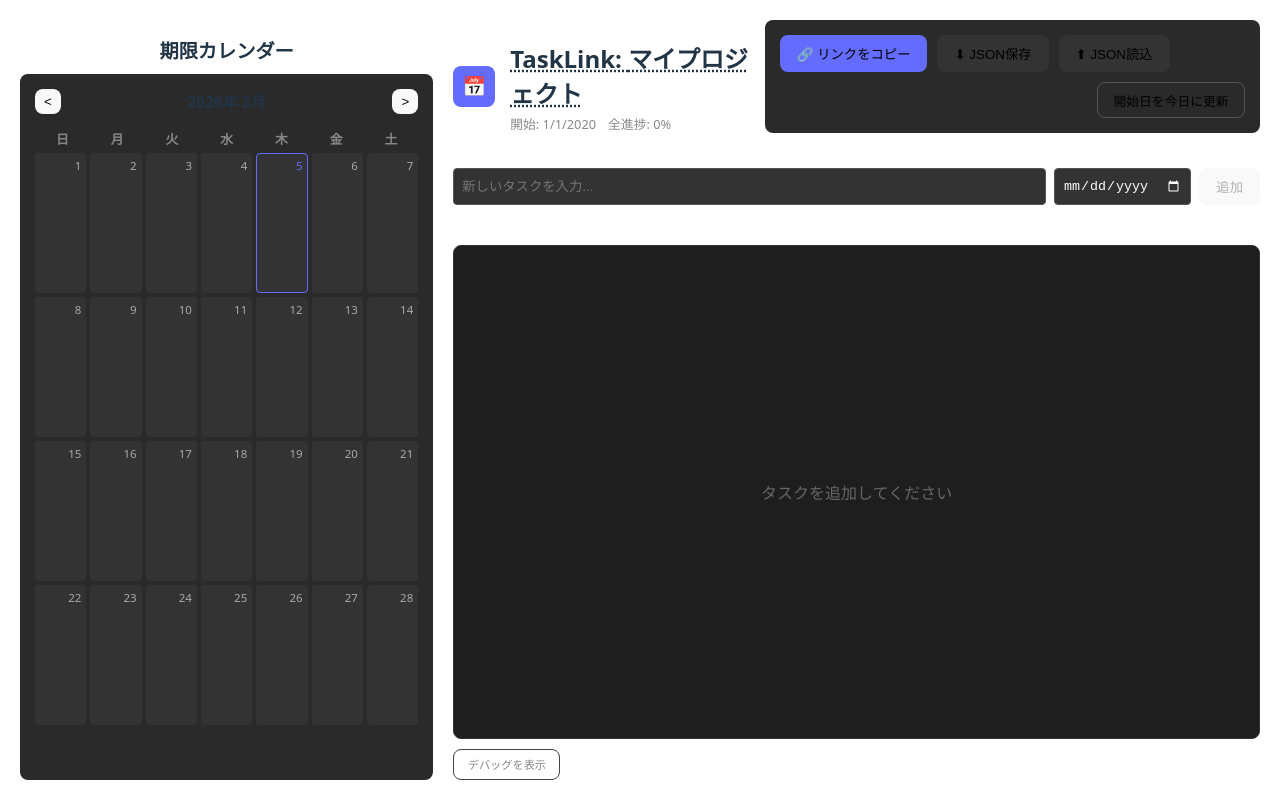
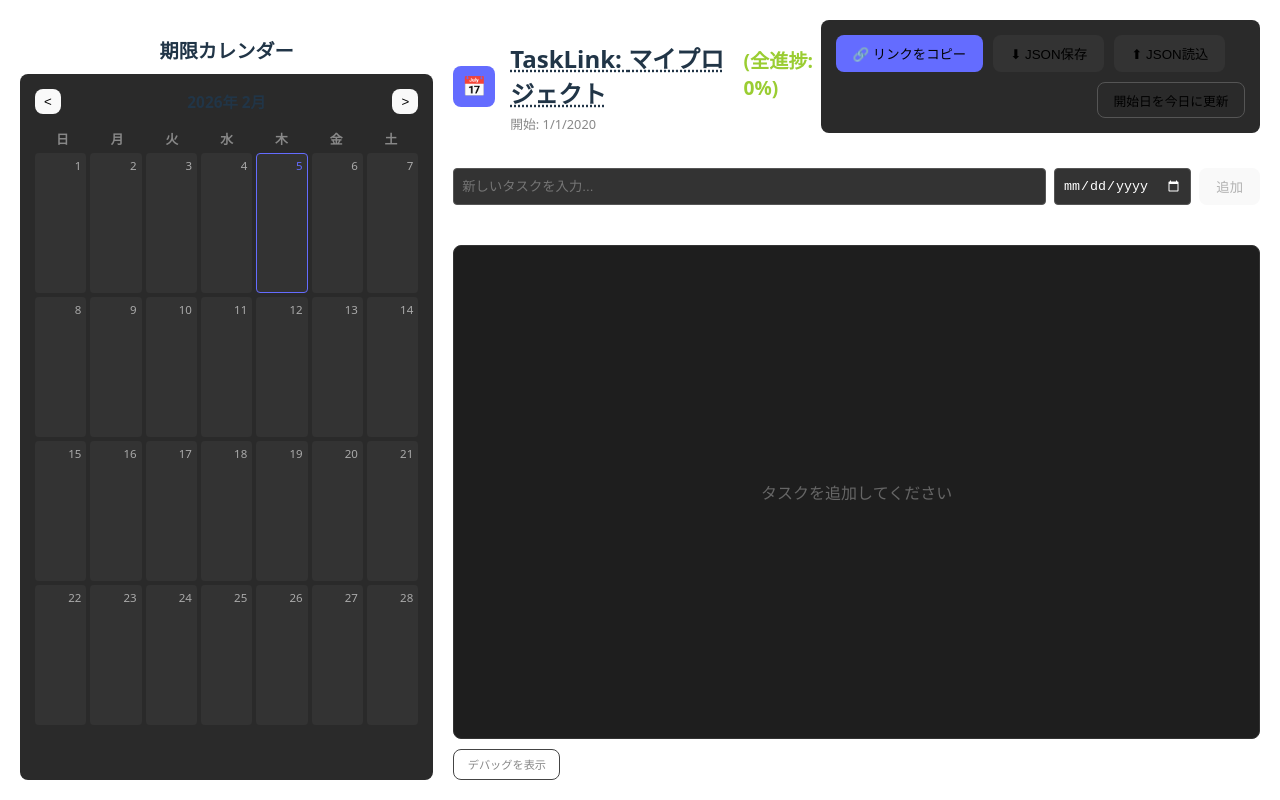
Before and after one commit to shingo29831/task-link-app, a React (Vite) app: page / in a window 1280 px wide. Built offline with nearby package versions, Linux system fonts and the light colour scheme.

Commit message:
進捗率の表示場所を移動。また、完了したタスクは期限カレンダーにて横線が入るように変更

```diff
--- a/src/App.tsx
+++ b/src/App.tsx
@@ -60,7 +60,7 @@ function App() {
   if (!data) return <div style={{ textAlign: 'center', padding: '50px' }}>Loading...</div>;
 
   // ここからは data が存在することが保証されている
-  const canEditProjectName = activeTasks.length === 0;
+  // 以前の canEditProjectName 変数は削除または使用しない
 
   const recalculate = (tasks: Task[]): Task[] => {
     const next = [...tasks];
@@ -176,7 +176,7 @@ function App() {
   };
 
   const calculateColumnWidth = (node: TaskNode, depth: number = 0): number => {
-    const BASE_WIDTH = 220;
+    const BASE_WIDTH = 240;
     const INDENT_WIDTH = 24;
     const CHAR_WIDTH_PX = 12;
 
@@ -255,30 +255,36 @@ function App() {
                   📅
                 </button>
                 <div>
+                    <div style={{ display: 'flex', alignItems: 'baseline', gap: '15px' }}>
                         <h1
                             style={{
                                 margin: 0,
                                 fontSize: '1.5em',
-                            cursor: canEditProjectName ? 'pointer' : 'default',
-                            textDecoration: canEditProjectName ? 'underline dotted' : 'none'
+                                cursor: 'pointer', // 常にポインターを表示
+                                textDecoration: 'underline dotted' // 常に下線を表示
                             }}
                             onClick={() => {
-                            if (!canEditProjectName) {
-                                alert('タスクが存在するため、プロジェクト名は変更できません。');
+                                // タスクが存在する場合の警告ロジックを追加
+                                if (activeTasks.length > 0) {
+                                    if (!confirm('プロジェクト名を変更した場合、変更後の同一プロジェクト名のみとマージできます。\n変更しますか？')) {
                                         return;
+                                    }
                                 }
                                 const newName = prompt('プロジェクト名を変更しますか？', data.projectName);
                                 if (newName && newName.trim()) {
                                     setData({ ...data, projectName: newName, lastSynced: Date.now() });
                                 }
                             }}
-                        title={canEditProjectName ? "クリックしてプロジェクト名を変更" : "タスクがあるため変更不可"}
+                            title="クリックしてプロジェクト名を変更"
                         >
                             TaskLink: {data.projectName}
                         </h1>
+                        <span style={{ color: 'yellowgreen', fontSize: '1.2em', fontWeight: 'bold' }}>
+                            (全進捗: {projectProgress}%)
+                        </span>
+                    </div>
                     <div style={{ display: 'flex', gap: '12px', marginTop: '4px' }}>
                       <span style={{ color: '#888', fontSize: '0.8em' }}>開始: {new Date(data.projectStartDate).toLocaleDateString()}</span>
-                      <span style={{ color: '#888', fontSize: '0.8em' }}>全進捗: {projectProgress}%</span>
                     </div>
                 </div>
             </div>
--- a/src/components/TaskCalendar.tsx
+++ b/src/components/TaskCalendar.tsx
@@ -73,9 +73,16 @@ export const TaskCalendar: React.FC<Props> = ({ projectStartDate, tasks }) => {
                             {/* 表示件数を制限 */}
                             {dayTasks.slice(0, MAX_DISPLAY_TASKS).map(t => (
                                 <div key={t.id} style={{
-                                    fontSize: '0.9em', backgroundColor: t.status === 2 ? '#28a745' : t.status === 3 ? '#6f42c1' : '#007bff',
-                                    color: '#fff', borderRadius: '2px', padding: '1px 3px',
-                                    whiteSpace: 'nowrap', overflow: 'hidden', textOverflow: 'ellipsis'
+                                    fontSize: '0.9em',
+                                    backgroundColor: t.status === 2 ? '#28a745' : t.status === 3 ? '#6f42c1' : '#007bff',
+                                    color: '#fff',
+                                    borderRadius: '2px',
+                                    padding: '1px 3px',
+                                    whiteSpace: 'nowrap',
+                                    overflow: 'hidden',
+                                    textOverflow: 'ellipsis',
+                                    // 以下の行を追加: 完了(2)の場合に取り消し線を適用
+                                    textDecoration: t.status === 2 ? 'line-through' : 'none'
                                 }}>
                                     {t.name}
                                 </div>
```
Lines whose indentation alone changed are shown as unchanged.
